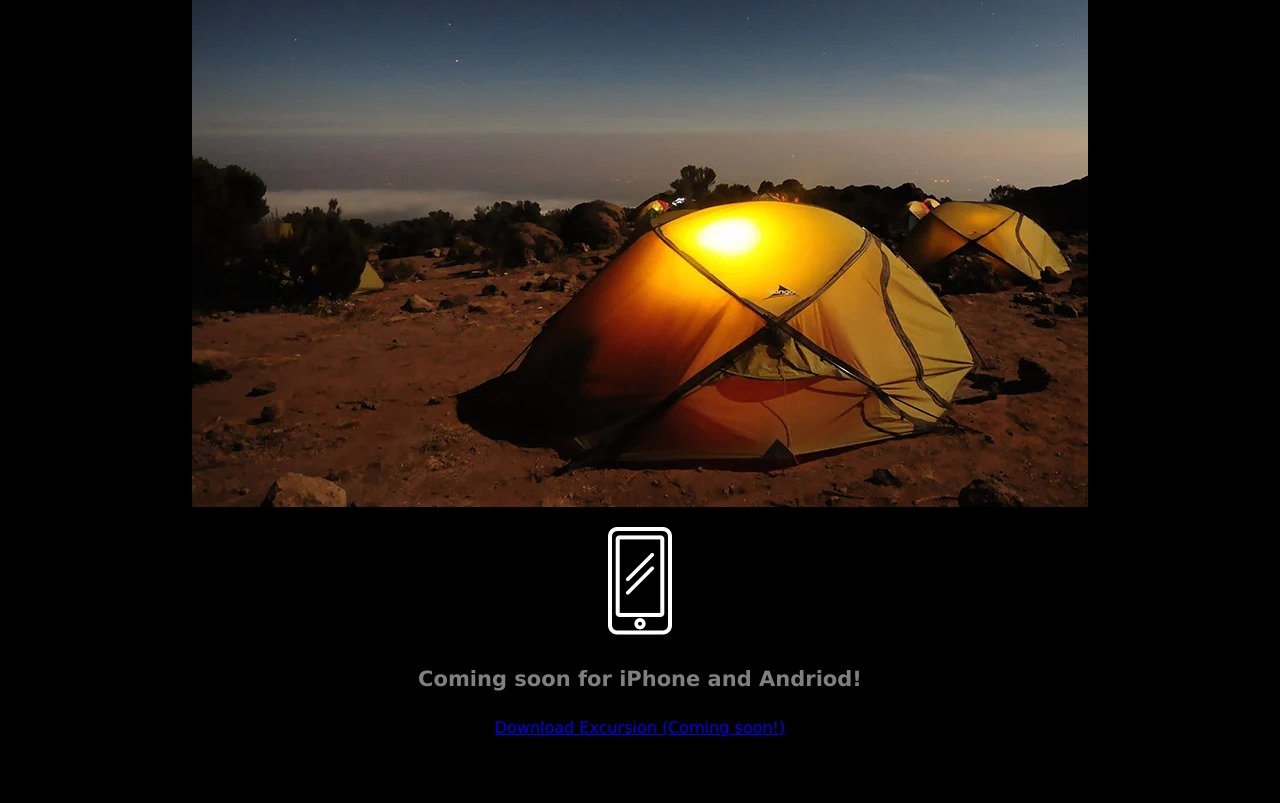
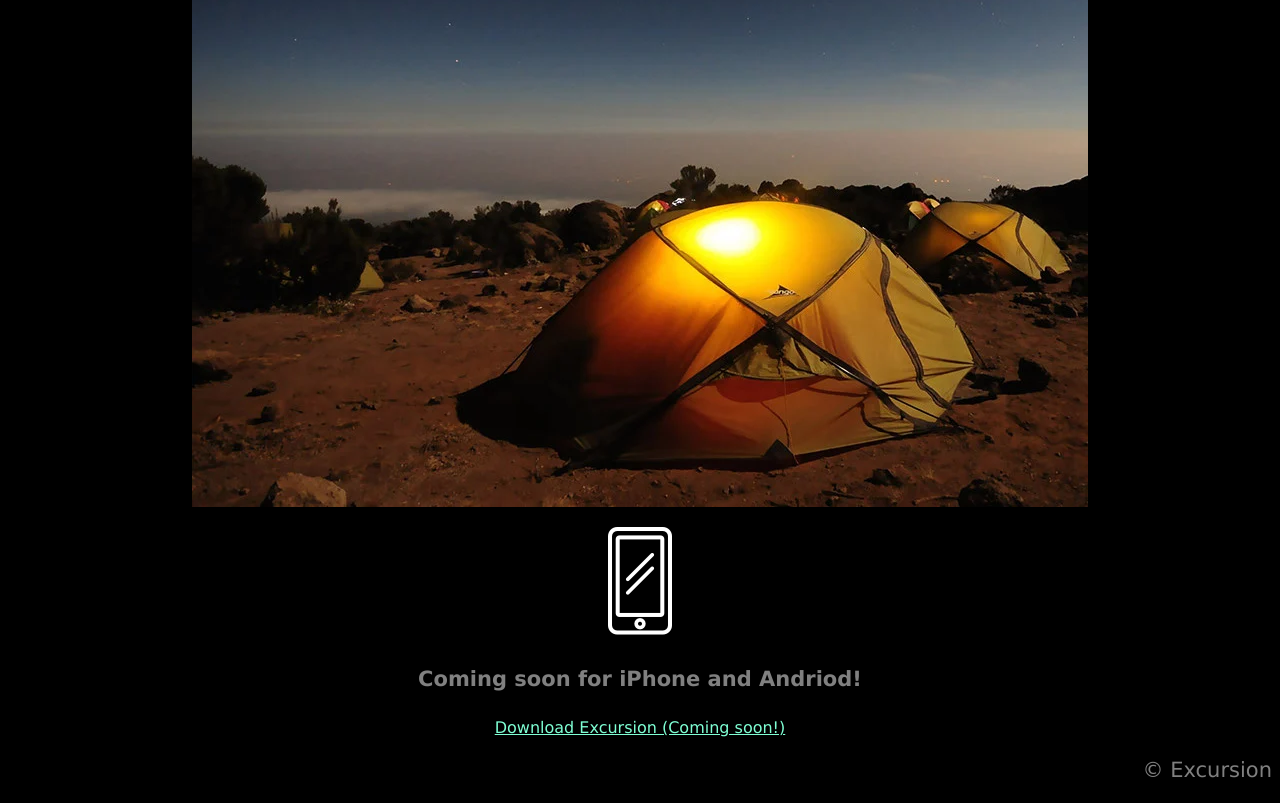
Before and after one commit to khagerman/excursion, a plain HTML site: page index.html in a window 1280 px wide. Shown: the part 505-1308 px from the top of the page. Drawn offline with Linux system fonts and the light colour scheme.

Commit message:
debug copywrite

```diff
--- a/index.html
+++ b/index.html
@@ -22,6 +22,6 @@
   <p><img src="resources/css/images/phone.webp" alt=""></p>
   <h4 class="header--subheader">Coming soon for iPhone and Andriod! </h4>
   <p><a class="link--cta" href="#">Download Excursion (Coming soon!)</a></p>
-  <p class="footer">© Excursion</p>
+  <p class="footer-copywrite">© Excursion</p>
 </body>
 </html>
--- a/resources/css/style.css
+++ b/resources/css/style.css
@@ -18,14 +18,16 @@ body {
 .header--subheader {
     font-size: 21px;
     color:gray;
+}
 
 /* Links */
 .link--cta {
     font-size: 16px;
     color:aquamarine;
 }
+
 /* footer */
-.footer {
+.footer-copywrite {
     font-size: 21px;
     color:gray;
     text-align: right;
```
